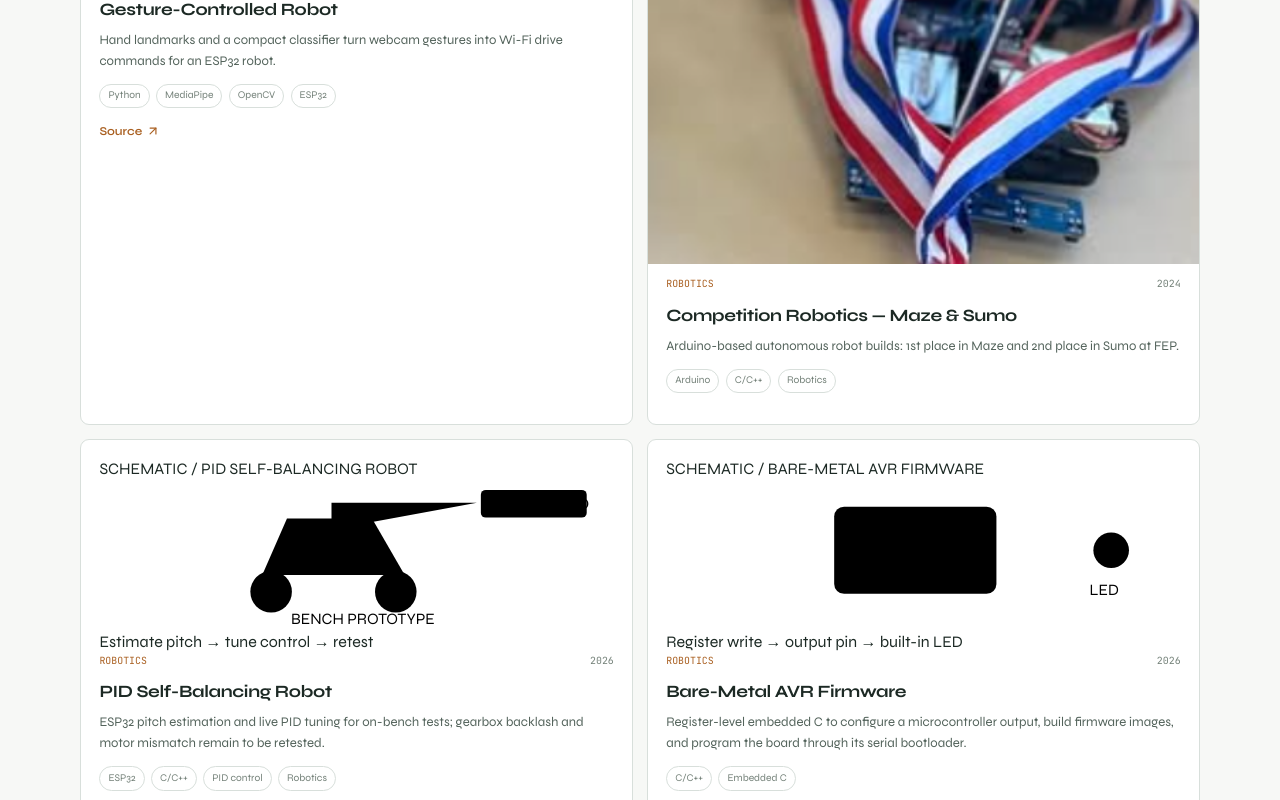
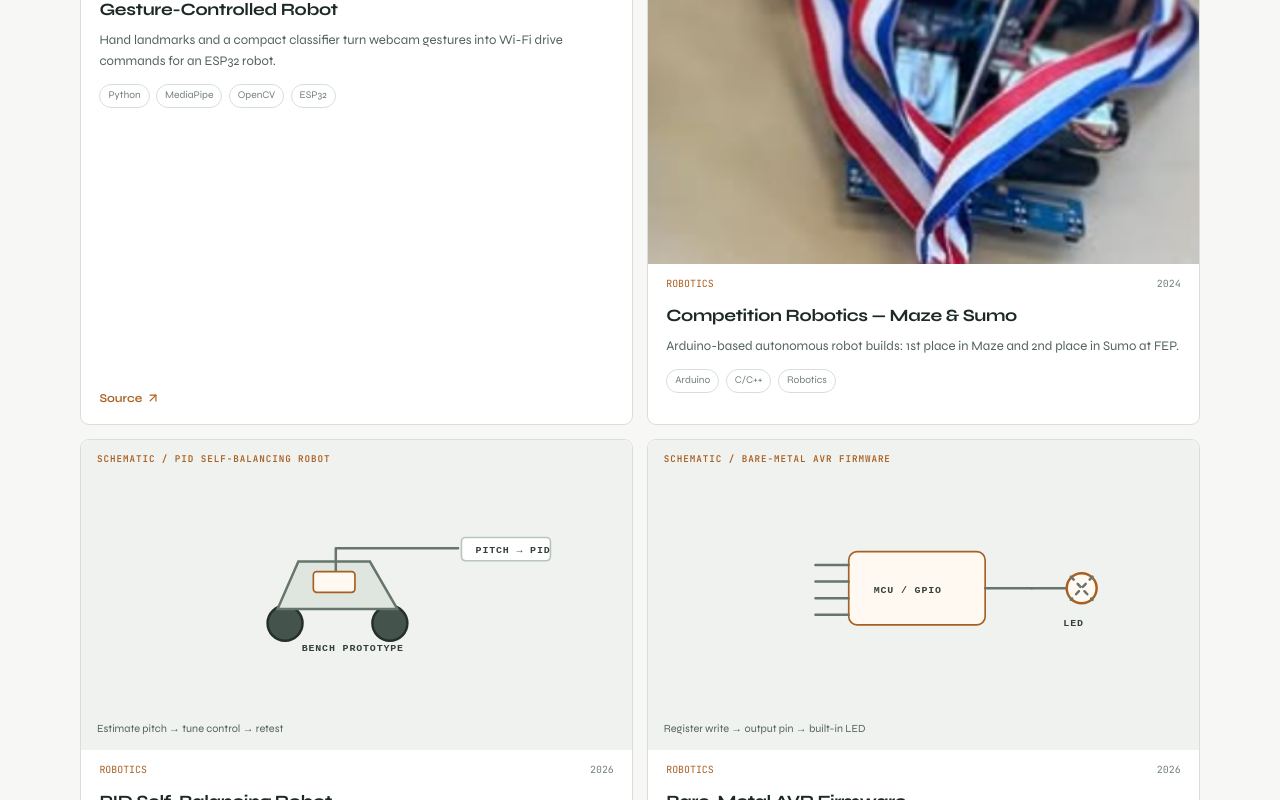
Before and after one commit to AniketT0008/personal-website, a Next.js app: page / in a window 1280 px wide. Shown: the part 1120-1920 px from the top of the page. Built offline with nearby package versions, Linux system fonts and the light colour scheme.

Commit message:
Add consistent schematic placeholders for missing project photos

```diff
--- a/src/app/simple.css
+++ b/src/app/simple.css
@@ -97,3 +97,33 @@ body { background: var(--bg); color: var(--fg); font-family: system-ui, -apple-s
 
 .simple-card-video { margin: -1.1rem -1.15rem .85rem; overflow: hidden; border-radius: 9px 9px 0 0; background: #111615; }
 .simple-card-video video { display: block; width: 100%; aspect-ratio: 16 / 9; object-fit: contain; background: #111615; }
+
+
+.simple-card { display: flex; flex-direction: column; height: 100%; }
+.simple-card-links { margin-top: auto; padding-top: .85rem; }
+.simple-card-video, .simple-card-media, .simple-card-art { width: auto; aspect-ratio: 16 / 9; }
+.simple-card-art {
+  display: flex;
+  flex-direction: column;
+  justify-content: space-between;
+  gap: .35rem;
+  margin: -1.1rem -1.15rem .85rem;
+  padding: .8rem 1rem;
+  overflow: hidden;
+  border-radius: 9px 9px 0 0;
+  background: #f0f2ef;
+  color: #32413a;
+}
+.simple-art-label { color: var(--signal); font: 600 .58rem var(--font-mono), ui-monospace, monospace; letter-spacing: .1em; }
+.simple-card-art svg { display: block; width: 100%; max-height: 7.8rem; }
+.simple-art-box { fill: #fff; stroke: #b9c5bf; stroke-width: 2; }
+.simple-art-box-strong { fill: #fff9f1; stroke: var(--signal); stroke-width: 2; }
+.simple-art-line { fill: none; stroke: #66756d; stroke-width: 3; stroke-linecap: round; stroke-linejoin: round; }
+.simple-art-dash { stroke-dasharray: 5 7; }
+.simple-art-node { fill: #fff9f1; stroke: var(--signal); stroke-width: 3; }
+.simple-art-wheel { fill: #44534b; stroke: #243029; stroke-width: 3; }
+.simple-art-body { fill: #dfe5df; stroke: #66756d; stroke-width: 3; }
+.simple-art-text { fill: #344139; font: 600 12px ui-monospace, monospace; letter-spacing: 1px; }
+.simple-art-caption { color: #53635b; font-size: .68rem; }
+.simple-art-generic-mark { height: 4rem; border: 1px solid #b9c5bf; border-radius: 6px; background: repeating-linear-gradient(90deg, transparent 0 18px, rgba(169,95,32,.12) 18px 19px); }
+.simple-card-art strong { color: #1c2924; font-size: 1rem; }
```
